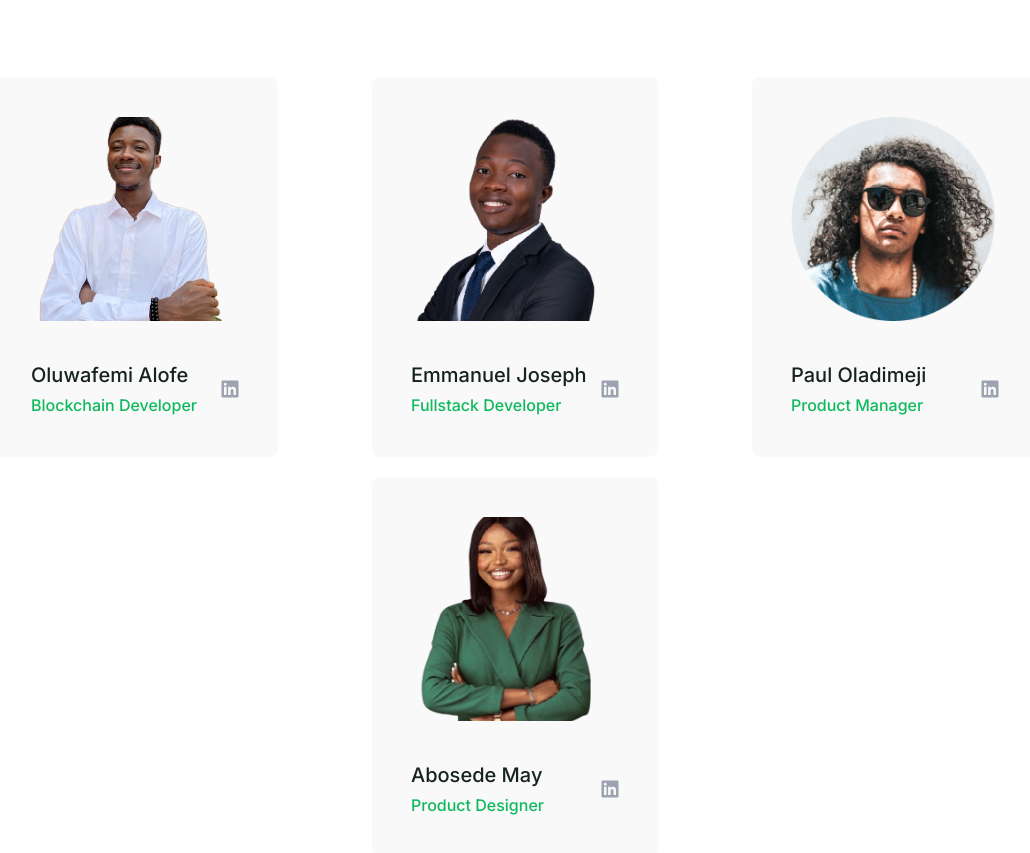
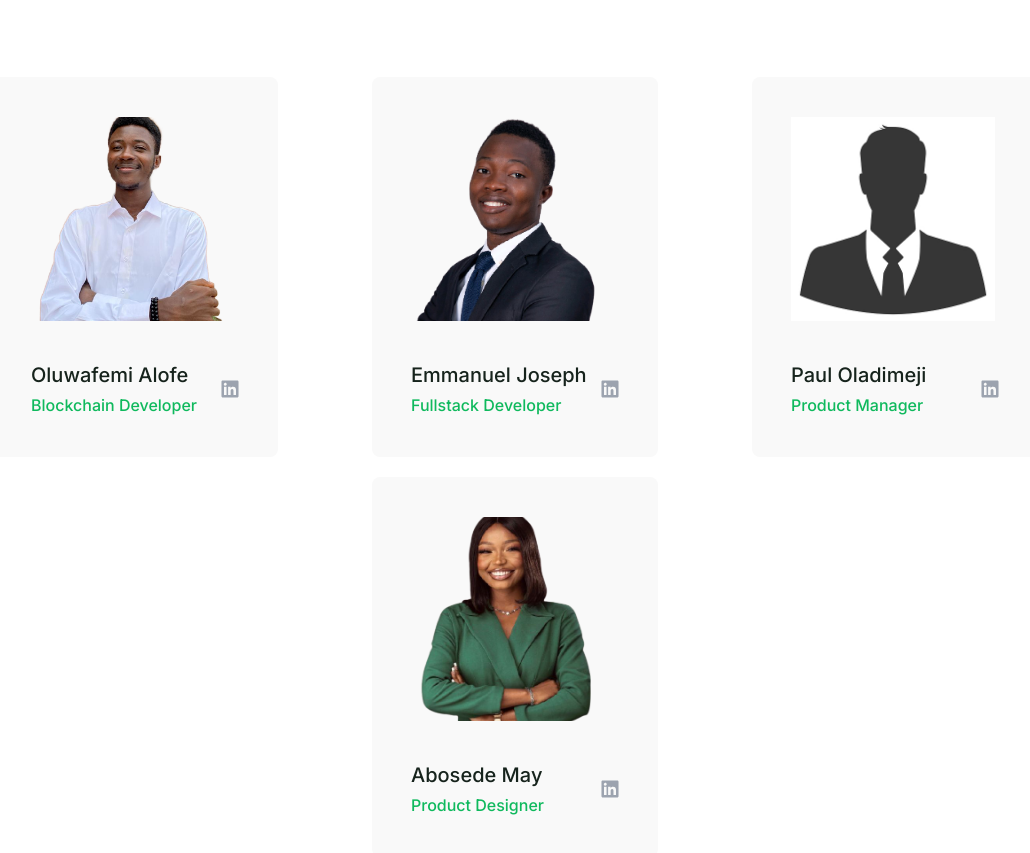
Before and after one commit to orignellc/openland-frontend-moonriver, a Next.js app: page / in a window 1280 px wide. Shown: the part 5143-5996 px from the top of the page, without its empty margins (125-1155 px from the left). Built offline with nearby package versions, Linux system fonts and the light colour scheme; what @web3-react/core would draw is missing.

Commit message:
Match Index page Figma UI design

```diff
--- a/pages/index.tsx
+++ b/pages/index.tsx
@@ -192,7 +192,7 @@ const TEAMS = [
     title: "Fullstack Developer",
   },
   {
-    image: "/assets/images/png/avatar.png",
+    image: "/assets/images/png/dummy-avatar.jpg",
     name: "Paul Oladimeji",
     title: "Product Manager",
   },
```
Also changed, not shown: public/assets/images/png/dummy-avatar.jpg (added).
